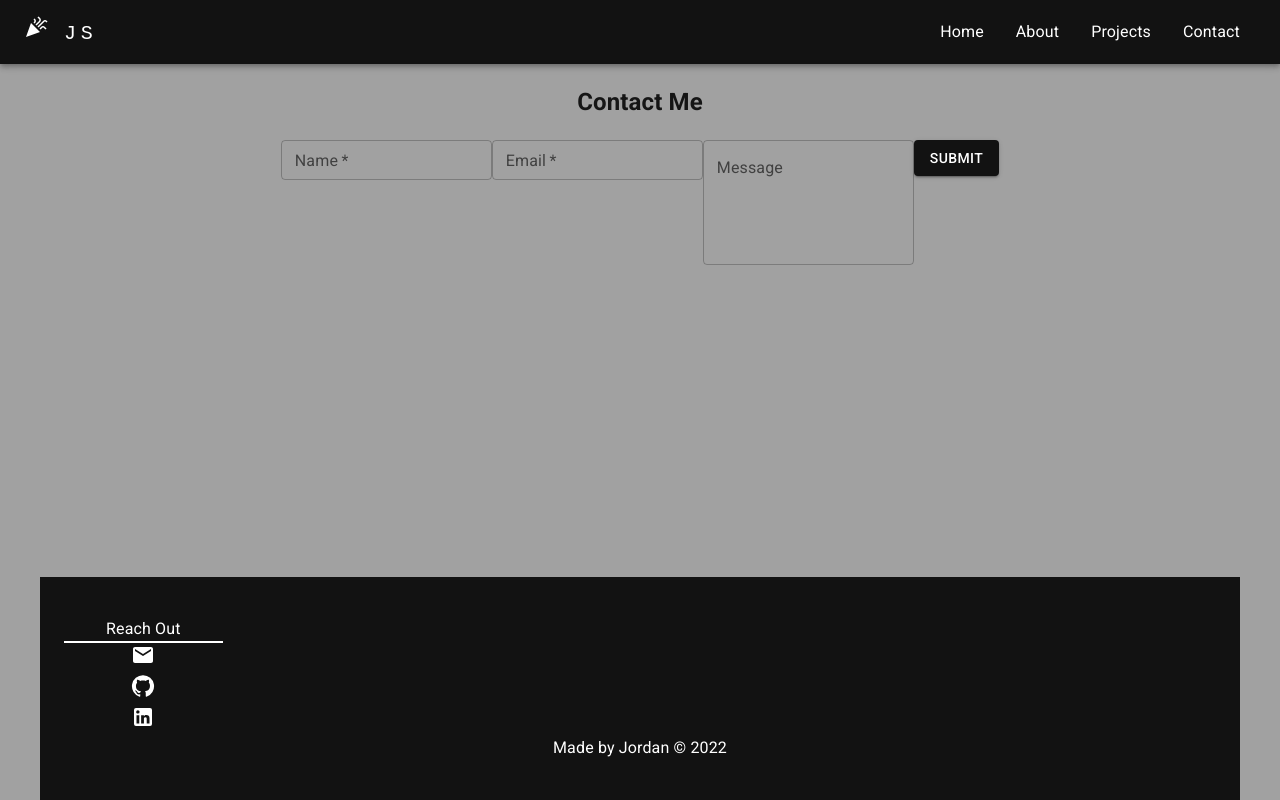
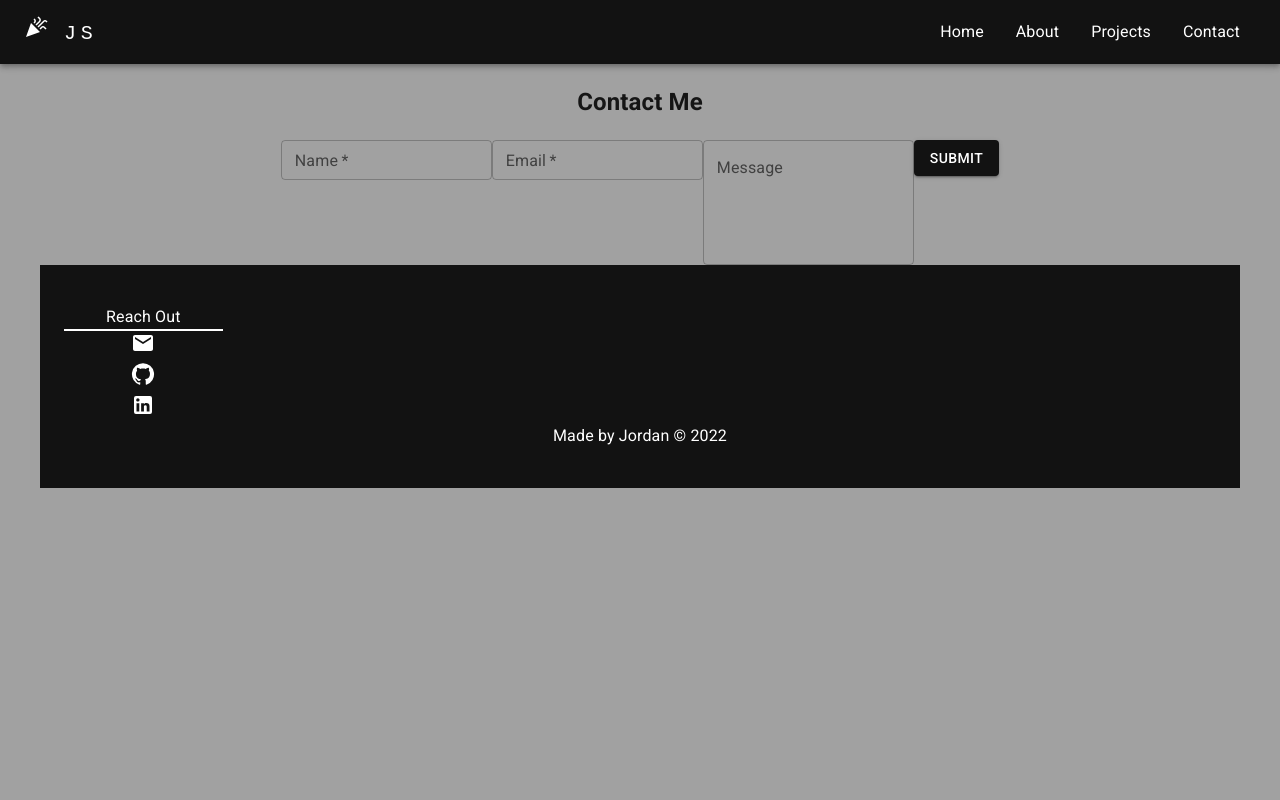
Before and after one commit to jorddo/react-portfolio, a React (Create React App) app: page /contact in a window 1280 px wide. Built offline with nearby package versions, Linux system fonts and the light colour scheme.

Commit message:
landing changes

```diff
--- a/package.json
+++ b/package.json
@@ -7,6 +7,7 @@
     "@emotion/react": "^11.9.0",
     "@emotion/styled": "^11.8.1",
     "@fontsource/roboto": "^4.5.7",
+    "@fullpage/react-fullpage": "^0.1.26",
     "@mui/icons-material": "^5.6.2",
     "@mui/material": "^5.7.0",
     "@testing-library/jest-dom": "^5.16.4",
--- a/src/components/common/Footer/index.jsx
+++ b/src/components/common/Footer/index.jsx
@@ -7,7 +7,7 @@ const Footer = () => {
   return (
     <footer
       style={{
-        position: 'fixed',
+        position: 'static',
         left: 0,
         bottom: 0,
         right: 0,
--- a/src/index.js
+++ b/src/index.js
@@ -4,8 +4,7 @@ import { BrowserRouter } from 'react-router-dom';
 import './index.css';
 import App from './App';
 import reportWebVitals from './reportWebVitals';
-import CssBaseline from '@mui/material/CssBaseline';
-import { ThemeProvider } from '@mui/material/styles';
+import { ThemeProvider, CssBaseline } from '@mui/material';
 import theme from './styles/theme';
 
 const root = ReactDOM.createRoot(document.getElementById('root'));
--- a/src/pages/Home.jsx
+++ b/src/pages/Home.jsx
@@ -1,4 +1,4 @@
-import { Box, Paper } from '@mui/material';
+import { Box, Paper, Stack } from '@mui/material';
 import Image from '../assets/landing-bg.jpg';
 
 // adding background img to landing page
@@ -17,6 +17,7 @@ const HomePage = () => {
         Hi, <br />
         I'm Jordan
       </Box>
+      <Stack fontSize={69}>I'm glad you're here.</Stack>
     </Paper>
   );
 };
```
Also changed, not shown: 1 other file (tests, documents, lock files or other folders).
